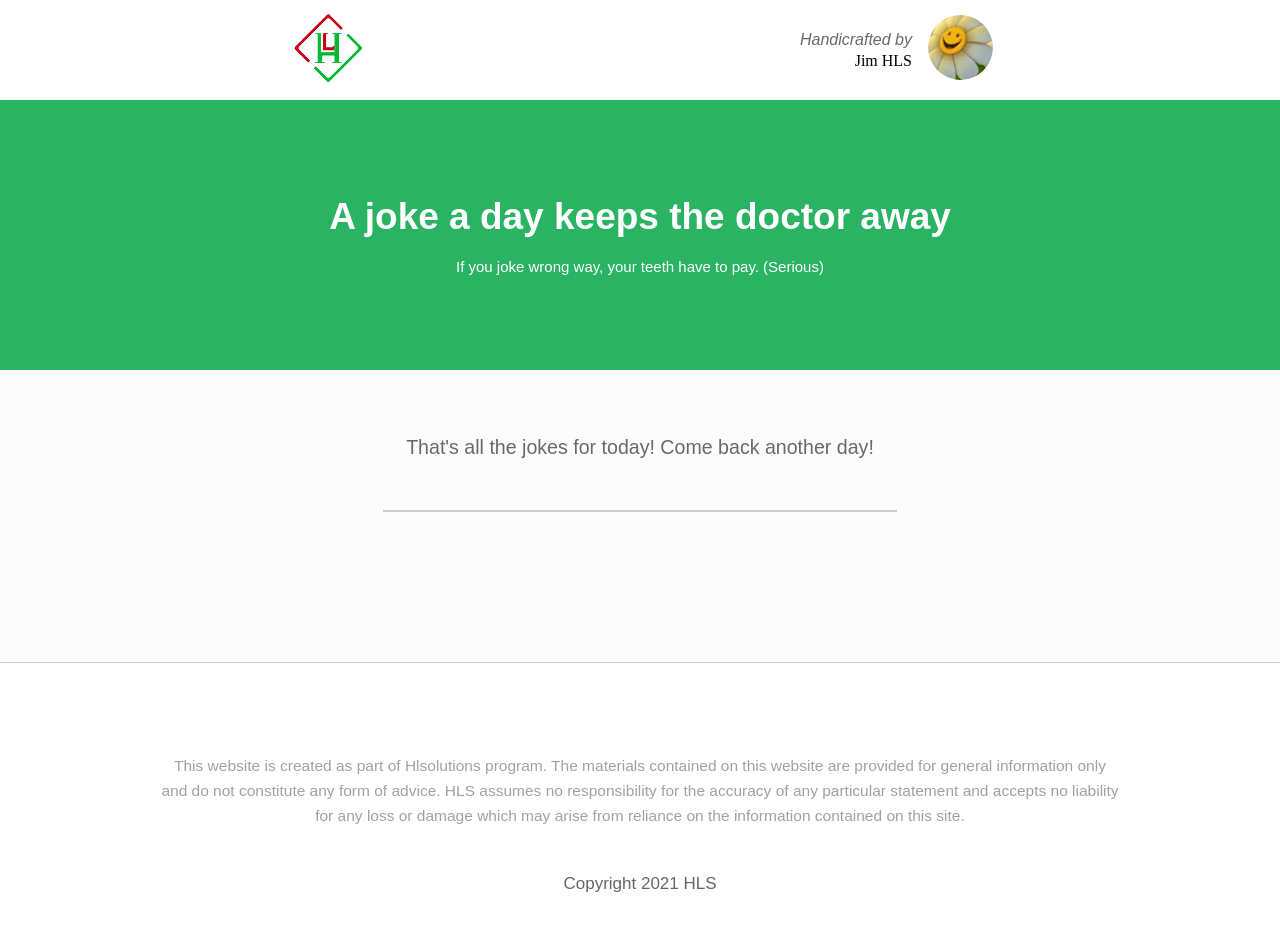
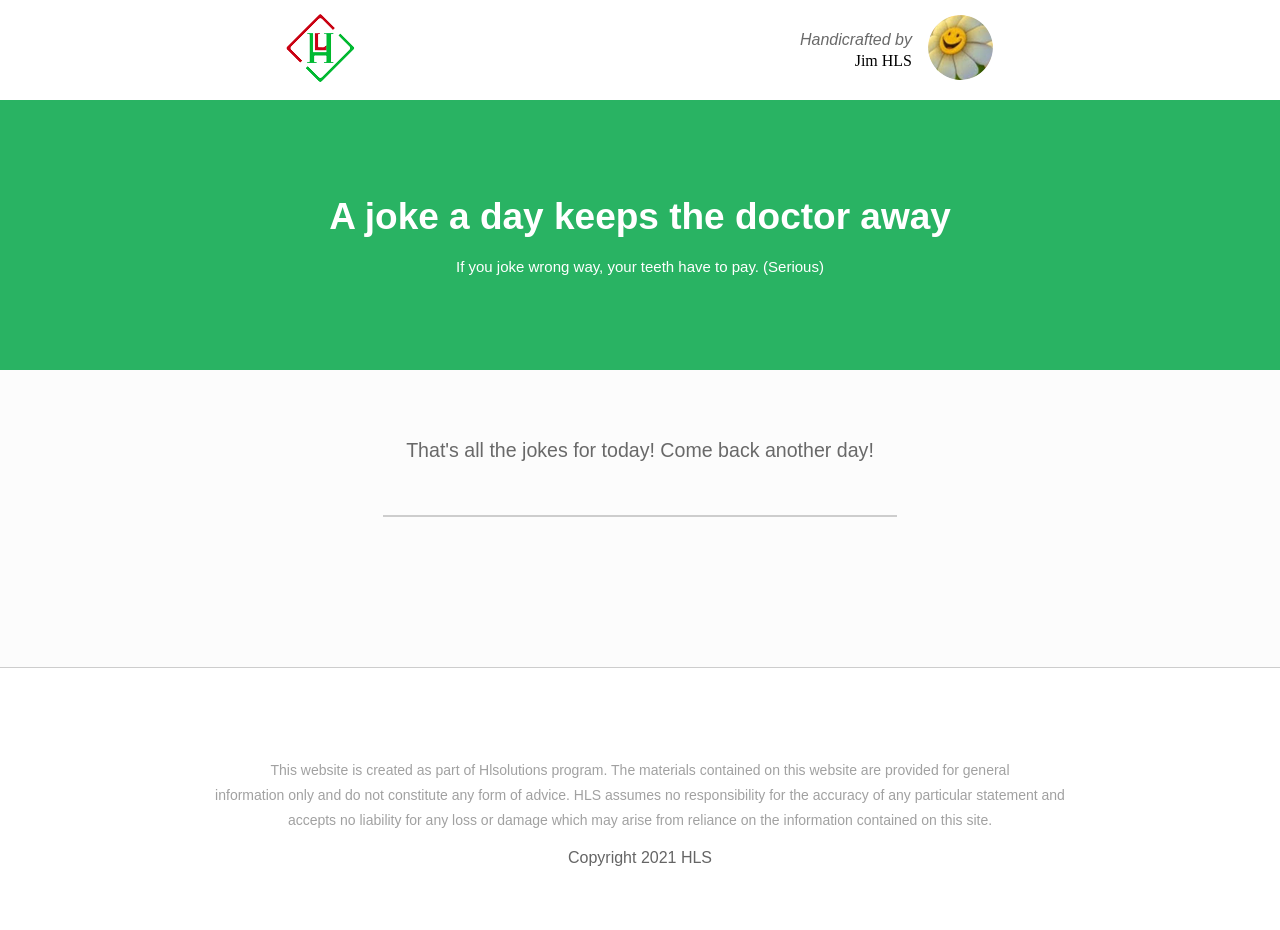
Before and after one commit to thongtt0409/ZENDS_TEST_WEBSITE, a React (Create React App) app in the folder front-end/: page / in a window 1280 px wide. Shown: the top 930 px of the page. Built offline with nearby package versions, Linux system fonts and the light colour scheme; no server answers.

Commit message:
fix footer text

```diff
--- a/front-end/src/App.css
+++ b/front-end/src/App.css
@@ -8,6 +8,8 @@
 .header {
   max-height: 100px;
   min-height: 100px;
+  max-width: 982px;
+  margin: 0 auto;
   display: flex;
   align-items: center;
   justify-content: space-between;
@@ -91,6 +93,7 @@ section {
 .item-1 p {
   color: #696969;
   font-size: 19.6px;
+  line-height: 30px;
 }
 hr {
   border: 0.1px #cdcdcd solid;
@@ -147,16 +150,15 @@ hr {
   max-width: 960px;
   margin: 0 auto;
   line-height: 25px;
-  font-size: 15.5px;
+  font-size: 14px;
   color: #a1a1a1;
   font-family: Arial, sans-serif;
   padding-top: 40px;
-  padding-bottom: 30px;
 }
 .footer .copyright {
   text-align: center;
   padding-top: 16px;
-  font-size: 17px;
+  font-size: 16px;
   color: #656565;
   font-family: Arial, sans-serif;
 }
--- a/front-end/src/components/Footer.jsx
+++ b/front-end/src/components/Footer.jsx
@@ -6,12 +6,24 @@ const Footer = () => {
       <footer>
         <div className="container">
           <div className="item text">
-            <p>
-              This website is created as part of Hlsolutions program. The materials contained on this website
-              are provided for general information only and do not constitute any form of advice. HLS assumes
-              no responsibility for the accuracy of any particular statement and accepts no liability for any
-              loss or damage which may arise from reliance on the information contained on this site.
-            </p>
+            <div className="">
+              <p>
+                This website is created as part of Hlsolutions program. The materials contained on this
+                website are provided for general
+              </p>
+            </div>
+            <div>
+              <p>
+                information only and do not constitute any form of advice. HLS assumes no responsibility for
+                the accuracy of any particular statement and
+              </p>
+            </div>
+            <div>
+              <p>
+                accepts no liability for any loss or damage which may arise from reliance on the information
+                contained on this site.
+              </p>
+            </div>
           </div>
           <p className="copyright">Copyright 2021 HLS</p>
         </div>
```
Also changed, not shown: front-end/src/assets/logo.png.
